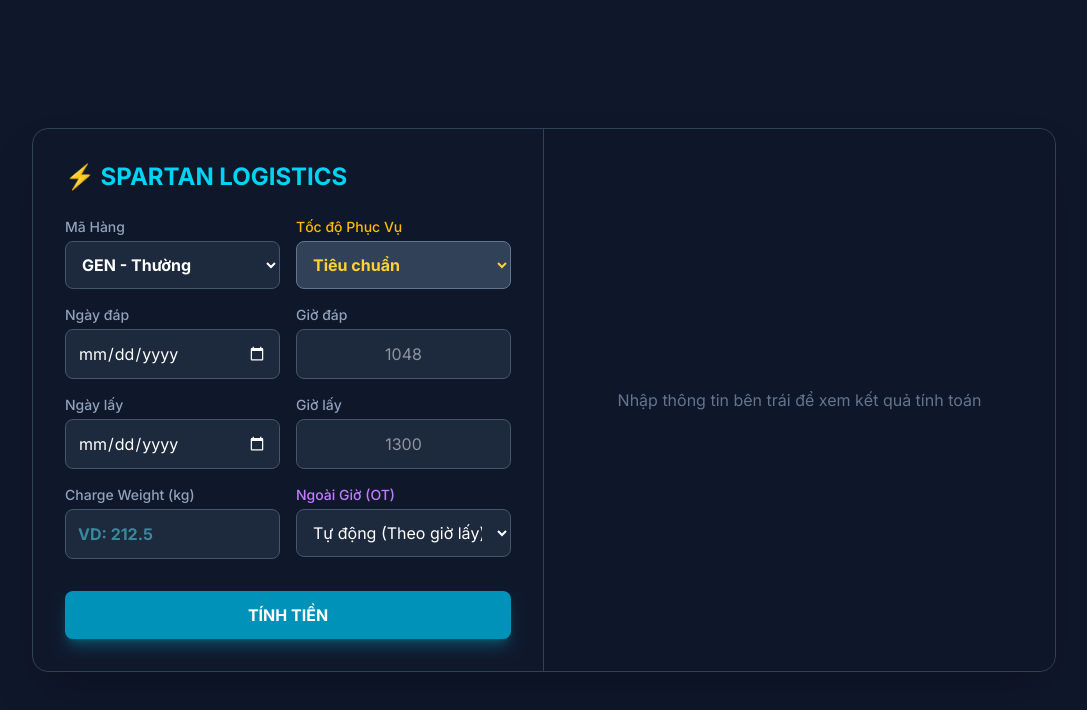
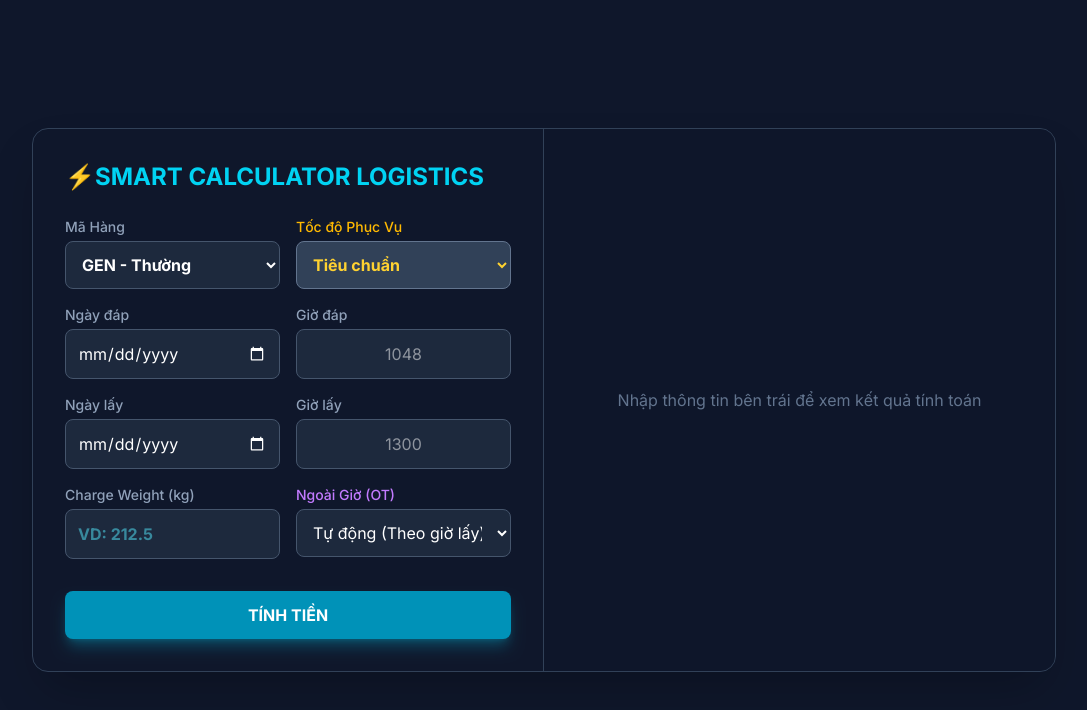
Before and after one commit to tddv2017/spartan-logistics, a Next.js app: page / in a window 1280 px wide. Shown: the top 710 px of the page, without its empty margins (96-1183 px from the left). Built offline with nearby package versions, Linux system fonts and the light colour scheme.

Commit message:
ĐỔI TÊN

```diff
--- a/app/components/InputForm.jsx
+++ b/app/components/InputForm.jsx
@@ -3,7 +3,7 @@
 export default function InputForm({ formData, handleChange, handleBlurTime, calculateFees }) {
     return (
         <div className="w-full md:w-1/2 p-8 border-b md:border-b-0 md:border-r border-slate-700">
-            <h2 className="text-2xl font-bold mb-6 text-cyan-400">⚡ SPARTAN LOGISTICS</h2>
+            <h2 className="text-2xl font-bold mb-6 text-cyan-400">⚡SMART CALCULATOR LOGISTICS</h2>
 
             <div className="space-y-4">
                 <div className="grid grid-cols-2 gap-4">
```
